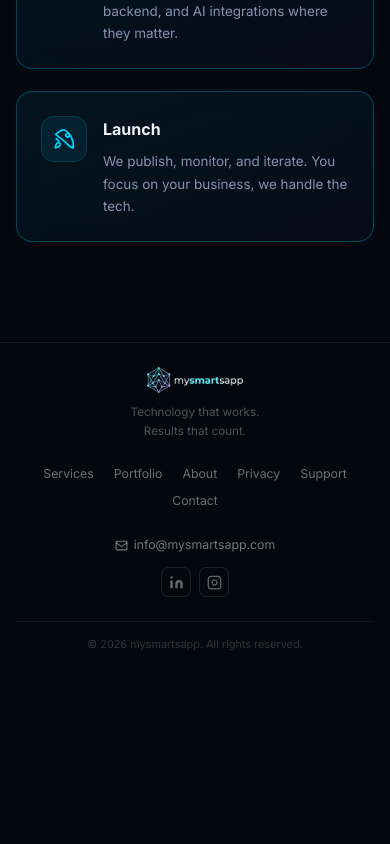
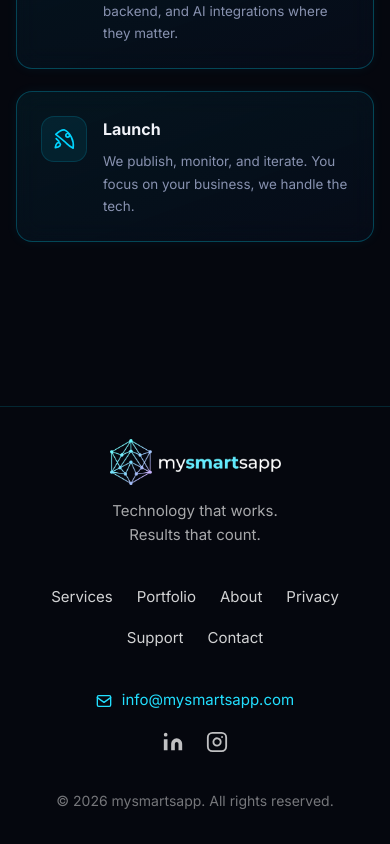
Before and after one commit to Sabbasromania-ai/mysmartapp-site, a React (Vite) app: page /apps in a window 390 px wide. Shown: the part 3724-4568 px from the top of the page. Before the commit the page ends 4392 px from the top, so only its background shows below. Built offline with nearby package versions, Linux system fonts and the light colour scheme.

Commit message:
fix: footer 3-column grid layout + remove duplicate wordmark

```diff
--- a/src/components/Footer.tsx
+++ b/src/components/Footer.tsx
@@ -6,20 +6,23 @@ export default function Footer() {
 
   return (
     <footer className="footer">
-      <div className="container">
+
+      <hr className="footer-divider" />
 
       <div className="footer-inner">
 
-          {/* Left — logo + tagline */}
+        {/* LEFT — logo + tagline */}
         <div className="footer-brand">
+          <div className="footer-brand-row">
             <img src={navLogo} alt="mysmartsapp" className="footer-logo" />
+          </div>
           <p className="footer-tagline">
             {t('footer_tagline1')}<br />
             {t('footer_tagline2')}
           </p>
         </div>
 
-          {/* Center — links */}
+        {/* CENTER — links */}
         <div className="footer-links">
           <a href="/#services" className="footer-link">{t('nav_platform')}</a>
           <a href="/apps" className="footer-link">Portfolio</a>
@@ -29,10 +32,10 @@ export default function Footer() {
           <a href="/contact" className="footer-link">{t('footer_contact')}</a>
         </div>
 
-          {/* Right — email + social */}
-          <div className="footer-right">
+        {/* RIGHT — email + social */}
+        <div className="footer-contact">
           <a href="mailto:info@mysmartsapp.com" className="footer-email">
-              <svg width="13" height="13" viewBox="0 0 24 24" fill="none" stroke="currentColor" strokeWidth="2" strokeLinecap="round" strokeLinejoin="round">
+            <svg width="16" height="16" viewBox="0 0 24 24" fill="none" stroke="currentColor" strokeWidth="2" strokeLinecap="round" strokeLinejoin="round" style={{ flexShrink: 0 }}>
               <rect x="2" y="4" width="20" height="16" rx="2" />
               <path d="M22 7l-10 7L2 7" />
             </svg>
@@ -40,14 +43,14 @@ export default function Footer() {
           </a>
           <div className="footer-social">
             <a href="https://www.linkedin.com/company/mysmartsapp" target="_blank" rel="noopener noreferrer" className="footer-social-link" aria-label="LinkedIn">
-                <svg width="15" height="15" viewBox="0 0 24 24" fill="currentColor">
+              <svg width="22" height="22" viewBox="0 0 24 24" fill="currentColor">
                 <path d="M16 8a6 6 0 0 1 6 6v7h-4v-7a2 2 0 0 0-2-2 2 2 0 0 0-2 2v7h-4v-7a6 6 0 0 1 6-6z" />
                 <rect x="2" y="9" width="4" height="12" />
                 <circle cx="4" cy="4" r="2" />
               </svg>
             </a>
             <a href="https://www.instagram.com/mysmartsapp" target="_blank" rel="noopener noreferrer" className="footer-social-link" aria-label="Instagram">
-                <svg width="15" height="15" viewBox="0 0 24 24" fill="none" stroke="currentColor" strokeWidth="2" strokeLinecap="round" strokeLinejoin="round">
+              <svg width="22" height="22" viewBox="0 0 24 24" fill="none" stroke="currentColor" strokeWidth="2" strokeLinecap="round" strokeLinejoin="round">
                 <rect x="2" y="2" width="20" height="20" rx="5" ry="5" />
                 <path d="M16 11.37A4 4 0 1 1 12.63 8 4 4 0 0 1 16 11.37z" />
                 <line x1="17.5" y1="6.5" x2="17.51" y2="6.5" />
@@ -60,7 +63,6 @@ export default function Footer() {
 
       <div className="footer-copy">{t('footer_copy')}</div>
 
-      </div>
     </footer>
   )
 }
--- a/src/index.css
+++ b/src/index.css
@@ -1526,100 +1526,131 @@ nav {
 /* ===================== FOOTER ===================== */
 /* ===================== FOOTER ===================== */
 footer {
-  border-top: 1px solid rgba(255,255,255,0.07);
-  padding: 32px 0 0;
+  padding: 0;
+}
+
+.footer-divider {
+  width: 100%;
+  border: none;
+  border-top: 1px solid rgba(0,220,255,0.15);
+  margin: 56px 0 0;
 }
 
 .footer-inner {
-  display: flex;
-  align-items: flex-start;
-  justify-content: space-between;
-  gap: 32px;
-  padding-bottom: 24px;
-}
-
+  max-width: 1200px;
+  margin: 0 auto;
+  padding: 40px 32px 0;
+  display: grid;
+  grid-template-columns: 1fr auto 1fr;
+  align-items: start;
+  gap: 48px;
+}
+
+/* LEFT — brand */
 .footer-brand {
   display: flex;
   flex-direction: column;
-  gap: 10px;
-  flex: 0 0 auto;
+  gap: 0;
+}
+
+.footer-brand-row {
+  display: flex;
+  align-items: center;
+  gap: 12px;
 }
 
 .footer-logo {
-  height: 26px;
+  height: 46px;
   width: auto;
 }
 
+.footer-wordmark {
+  font-size: 26px;
+  font-weight: 700;
+  color: #fff;
+  letter-spacing: -0.02em;
+}
+
+.footer-wordmark span {
+  color: var(--accent);
+}
+
 .footer-tagline {
-  font-size: 0.73rem;
-  color: rgba(255,255,255,0.3);
+  margin-top: 14px;
+  font-size: 15px;
   line-height: 1.6;
-  margin: 0;
-}
-
+  color: rgba(255,255,255,0.65);
+  margin-bottom: 0;
+}
+
+/* CENTER — links */
 .footer-links {
   display: flex;
-  flex-wrap: wrap;
-  gap: 6px 20px;
-  align-items: flex-start;
-  max-width: 360px;
+  justify-content: center;
+  align-items: center;
+  gap: 34px;
+  white-space: nowrap;
+  padding-top: 6px;
 }
 
 .footer-link {
-  font-size: 0.77rem;
-  color: rgba(255,255,255,0.42);
+  color: rgba(255,255,255,0.82);
+  font-size: 15px;
   text-decoration: none;
   transition: color 0.2s;
-  white-space: nowrap;
-}
-.footer-link:hover { color: rgba(255,255,255,0.82); }
-
-.footer-right {
+}
+.footer-link:hover { color: var(--accent); }
+
+/* RIGHT — contact */
+.footer-contact {
   display: flex;
   flex-direction: column;
   align-items: flex-end;
-  gap: 12px;
-  flex: 0 0 auto;
+  gap: 18px;
+  padding-top: 6px;
 }
 
 .footer-email {
-  display: inline-flex;
-  align-items: center;
-  gap: 6px;
-  font-size: 0.77rem;
-  color: rgba(255,255,255,0.45);
+  display: flex;
+  align-items: center;
+  gap: 10px;
+  color: #22dfff;
+  font-size: 15px;
+  text-decoration: none;
+  transition: opacity 0.2s;
+}
+.footer-email:hover { opacity: 0.8; }
+
+.footer-social {
+  display: flex;
+  gap: 22px;
+}
+
+.footer-social-link {
+  display: flex;
+  align-items: center;
+  justify-content: center;
+  font-size: 24px;
+  color: rgba(255,255,255,0.75);
   text-decoration: none;
   transition: color 0.2s;
-}
-.footer-email:hover { color: var(--accent); }
-
-.footer-social {
-  display: flex;
-  gap: 8px;
-}
-
-.footer-social-link {
-  display: flex;
-  align-items: center;
-  justify-content: center;
-  width: 30px;
-  height: 30px;
-  border: 1px solid rgba(255,255,255,0.1);
-  border-radius: 7px;
-  color: rgba(255,255,255,0.38);
-  text-decoration: none;
-  transition: color 0.2s, border-color 0.2s;
+  width: auto;
+  height: auto;
+  border: none;
+  border-radius: 0;
+  background: none;
 }
 .footer-social-link:hover {
   color: var(--accent);
-  border-color: rgba(0,212,255,0.38);
-}
-
+}
+
+/* COPYRIGHT */
 .footer-copy {
-  border-top: 1px solid rgba(255,255,255,0.06);
-  padding: 14px 0;
-  font-size: 0.68rem;
-  color: rgba(255,255,255,0.18);
+  max-width: 1200px;
+  margin: 36px auto 0;
+  padding: 0 32px 40px;
+  font-size: 14px;
+  color: rgba(255,255,255,0.45);
   text-align: center;
 }
 
@@ -2901,20 +2932,30 @@ button.feature-card {
     grid-template-columns: 1fr;
   }
 }
+
+@media (max-width: 768px) {
   .bc-title { font-size: 1rem; }
   .bc-desc { font-size: 0.875rem; line-height: 1.5; }
 
   /* ---- FOOTER ---- */
-  footer { padding: 24px 0 0; }
+  .footer-divider { margin: 40px 0 0; }
   .footer-inner {
-    flex-direction: column;
+    grid-template-columns: 1fr;
+    padding: 32px 20px 0;
+    gap: 32px;
+    text-align: center;
+  }
+  .footer-brand { align-items: center; }
+  .footer-brand-row { justify-content: center; }
+  .footer-links {
+    flex-wrap: wrap;
+    gap: 16px 24px;
+    justify-content: center;
+  }
+  .footer-contact {
     align-items: center;
-    text-align: center;
-    gap: 24px;
-  }
-  .footer-brand { align-items: center; }
-  .footer-links { justify-content: center; max-width: 100%; }
-  .footer-right { align-items: center; }
+  }
+  .footer-copy { padding: 0 20px 32px; }
 
   /* ---- CTA STRIP ---- */
   .cta-card {
```
Lines whose indentation alone changed are shown as unchanged.
